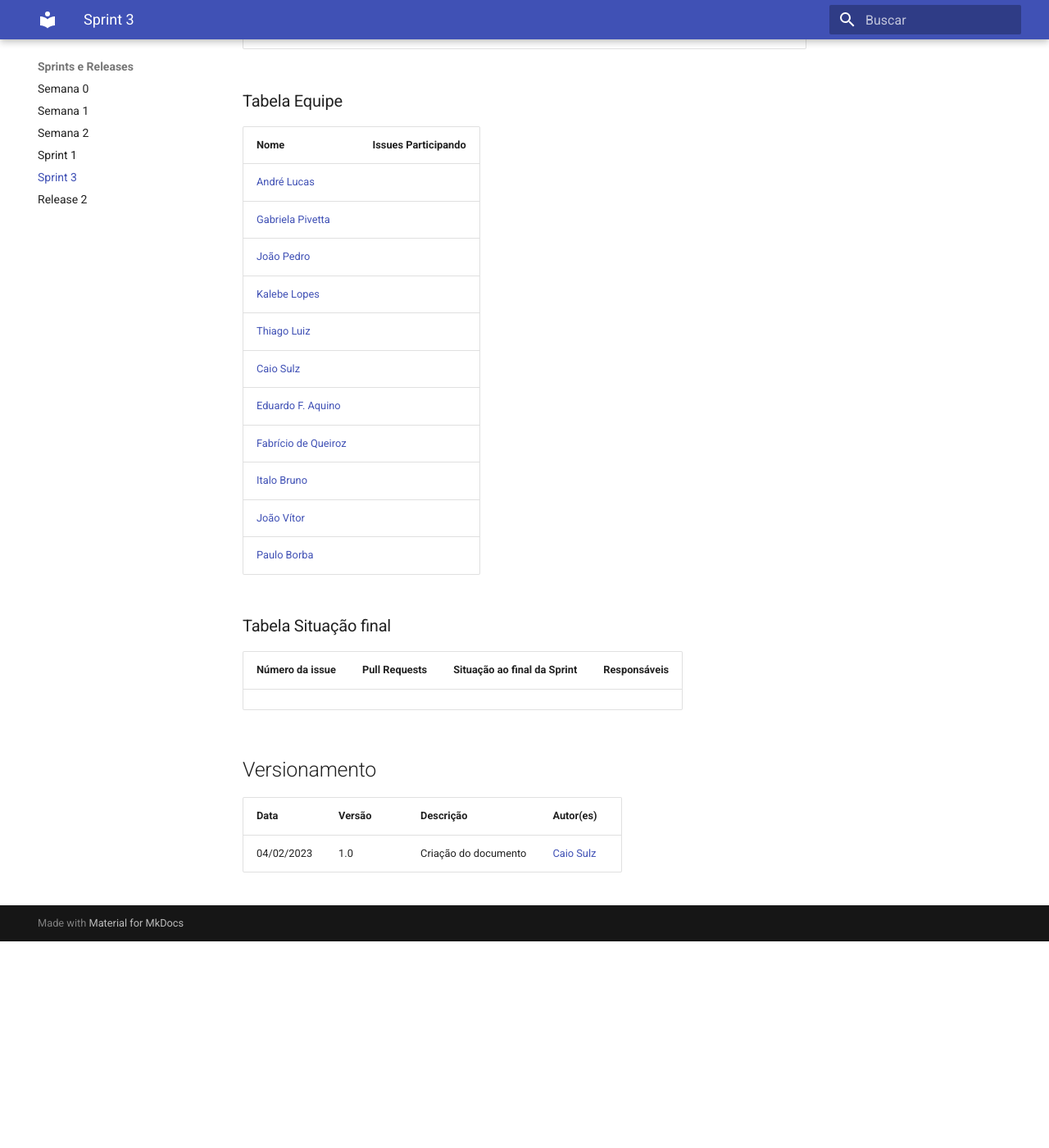
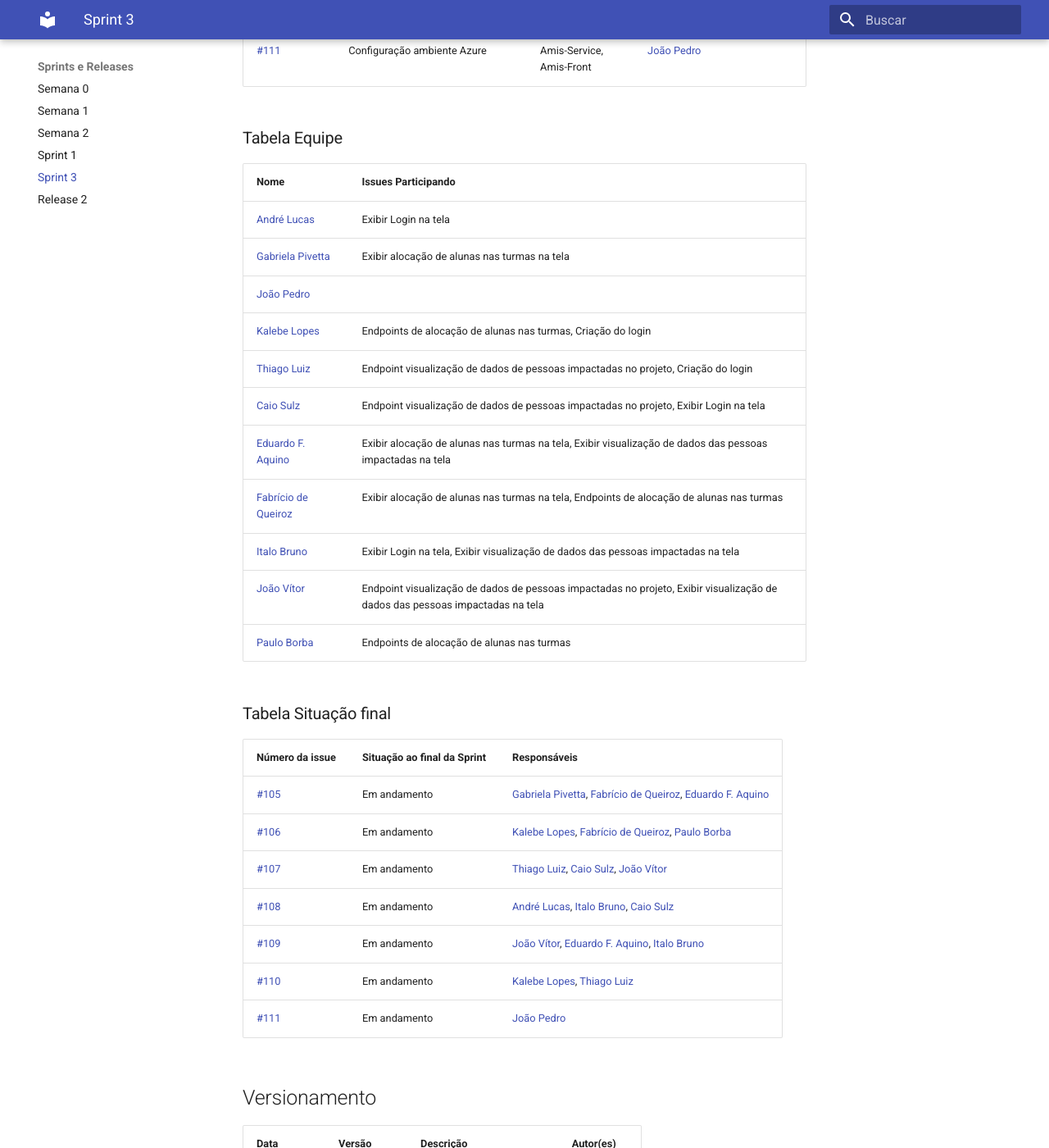
Before and after one commit to fga-eps-mds/2022.2-Amis-Doc, an MkDocs documentation site: the page built from docs/Sprints_Releases/sprint3.md, in a window 1280 px wide and 1400 px high, scrolled down 1023 px. Shown: the whole window at 82% size. Built offline with MkDocs 1.6.1 and Material for MkDocs 9.7.7, drawn with Linux system fonts in a browser that asks for light colours; before the commit the page ends 2171 px from its top, so only the background shows below that; some of the changed text lies outside the part shown.

Commit message:
(#127): atualizando documento sprint 3

```diff
--- a/docs/Sprints_Releases/sprint3.md
+++ b/docs/Sprints_Releases/sprint3.md
@@ -20,6 +20,9 @@
 | [#108](https://github.com/fga-eps-mds/2022.2-amis-doc/issues/108) |  Exibir Login na tela  | Amis-Front | [André Lucas](https://github.com/andrelucasf), [Italo Bruno](https://github.com/ItaloBrunoM), [Caio Sulz](https://github.com/CaioSulz) |
 | [#109](https://github.com/fga-eps-mds/2022.2-Amis-Doc/issues/109) |  Exibir visualização de dados das pessoas impactadas na tela  | Amis-Front |  [João Vítor](https://github.com/Jvsoutomaior), [Eduardo F. Aquino](https://github.com/fxred), [Italo Bruno](https://github.com/ItaloBrunoM) |
 | [#110](https://github.com/fga-eps-mds/2022.2-amis-doc/issues/110) |  Criação do login  | Amis-Service | [Kalebe Lopes](https://github.com/KalebeLopes), [Thiago Luiz](https://github.com/thiagolsg) |
+| [#111](https://github.com/fga-eps-mds/2022.2-Amis-Doc/issues/111) |  Configuração ambiente Azure  | Amis-Service, Amis-Front  | [João Pedro](https://github.com/jps12) |
+
+
 
 
 
@@ -32,27 +35,37 @@
 
 | Nome | Issues Participando |
 | ---- | ---- |
-| [André Lucas](https://github.com/andrelucasf) |
-| [Gabriela Pivetta](https://github.com/gabrielapivetta) |
+| [André Lucas](https://github.com/andrelucasf) |  Exibir Login na tela
+| [Gabriela Pivetta](https://github.com/gabrielapivetta) |  Exibir alocação de alunas nas turmas na tela
 | [João Pedro](https://github.com/jps12) |
-| [Kalebe Lopes](https://github.com/KalebeLopes) |
-| [Thiago Luiz](https://github.com/thiagolsg) |
-| [Caio Sulz](https://github.com/CaioSulz) |
-| [Eduardo F. Aquino](https://github.com/fxred) |
-| [Fabrício de Queiroz](https://github.com/FabricioDeQueiroz)  |
-| [Italo Bruno](https://github.com/ItaloBrunoM) |
-| [João Vítor](https://github.com/Jvsoutomaior) |
-| [Paulo Borba](https://github.com/paulohborba) |
+| [Kalebe Lopes](https://github.com/KalebeLopes) |  Endpoints de alocação de alunas nas turmas, Criação do login
+| [Thiago Luiz](https://github.com/thiagolsg) |    Endpoint visualização de dados de pessoas impactadas no projeto,  Criação do login
+| [Caio Sulz](https://github.com/CaioSulz) |  Endpoint visualização de dados de pessoas impactadas no projeto,  Exibir Login na tela
+| [Eduardo F. Aquino](https://github.com/fxred) |  Exibir alocação de alunas nas turmas na tela,  Exibir visualização de dados das pessoas impactadas na tela
+| [Fabrício de Queiroz](https://github.com/FabricioDeQueiroz)  | Exibir alocação de alunas nas turmas na tela, Endpoints de alocação de alunas nas turmas
+| [Italo Bruno](https://github.com/ItaloBrunoM) |  Exibir Login na tela,  Exibir visualização de dados das pessoas impactadas na tela
+| [João Vítor](https://github.com/Jvsoutomaior) |  Endpoint visualização de dados de pessoas impactadas no projeto,  Exibir visualização de dados das pessoas impactadas na tela
+| [Paulo Borba](https://github.com/paulohborba) |  Endpoints de alocação de alunas nas turmas
 
 
 ### Tabela Situação final
 
-| Número da issue | Pull Requests | Situação ao final da Sprint | Responsáveis |
-| ---- | ---- | ---- | ---- |
-||
+| Número da issue | Situação ao final da Sprint | Responsáveis |
+| ---- | ---- | ---- |
+| [#105](https://github.com/fga-eps-mds/2022.2-amis-doc/issues/105) |  Em andamento | [Gabriela Pivetta](https://github.com/gabrielapivetta), [Fabrício de Queiroz](https://github.com/FabricioDeQueiroz), [Eduardo F. Aquino](https://github.com/fxred) |
+| [#106](https://github.com/fga-eps-mds/2022.2-amis-doc/issues/106) |  Em andamento | [Kalebe Lopes](https://github.com/kalebelopes), [Fabrício de Queiroz](https://github.com/FabricioDeQueiroz), [Paulo Borba](https://github.com/paulohborba) |
+| [#107](https://github.com/fga-eps-mds/2022.2-Amis-Doc/issues/107) |  Em andamento | [Thiago Luiz](https://github.com/thiagolsg), [Caio Sulz](https://github.com/CaioSulz), [João Vítor](https://github.com/Jvsoutomaior)  |
+| [#108](https://github.com/fga-eps-mds/2022.2-amis-doc/issues/108) |  Em andamento | [André Lucas](https://github.com/andrelucasf), [Italo Bruno](https://github.com/ItaloBrunoM), [Caio Sulz](https://github.com/CaioSulz) |
+| [#109](https://github.com/fga-eps-mds/2022.2-Amis-Doc/issues/109) |  Em andamento  |  [João Vítor](https://github.com/Jvsoutomaior), [Eduardo F. Aquino](https://github.com/fxred), [Italo Bruno](https://github.com/ItaloBrunoM) |
+| [#110](https://github.com/fga-eps-mds/2022.2-amis-doc/issues/110) |  Em andamento | [Kalebe Lopes](https://github.com/KalebeLopes), [Thiago Luiz](https://github.com/thiagolsg) |
+| [#111](https://github.com/fga-eps-mds/2022.2-Amis-Doc/issues/111) |  Em andamento  |  [João Pedro](https://github.com/jps12) |
+
+
+
 
 ## Versionamento
 
 | Data | Versão | Descrição | Autor(es) |
 |------|--------|-----------|-----------|
 | 04/02/2023 | 1.0 | Criação do documento | [Caio Sulz](https://github.com/CaioSulz) |
+| 05/02/2023 | 1.1 | Atualização do documento | [Caio Sulz](https://github.com/CaioSulz) |
```
Also changed, not shown: other parts of docs/Sprints_Releases/sprint3.md (+1 -1 lines).
